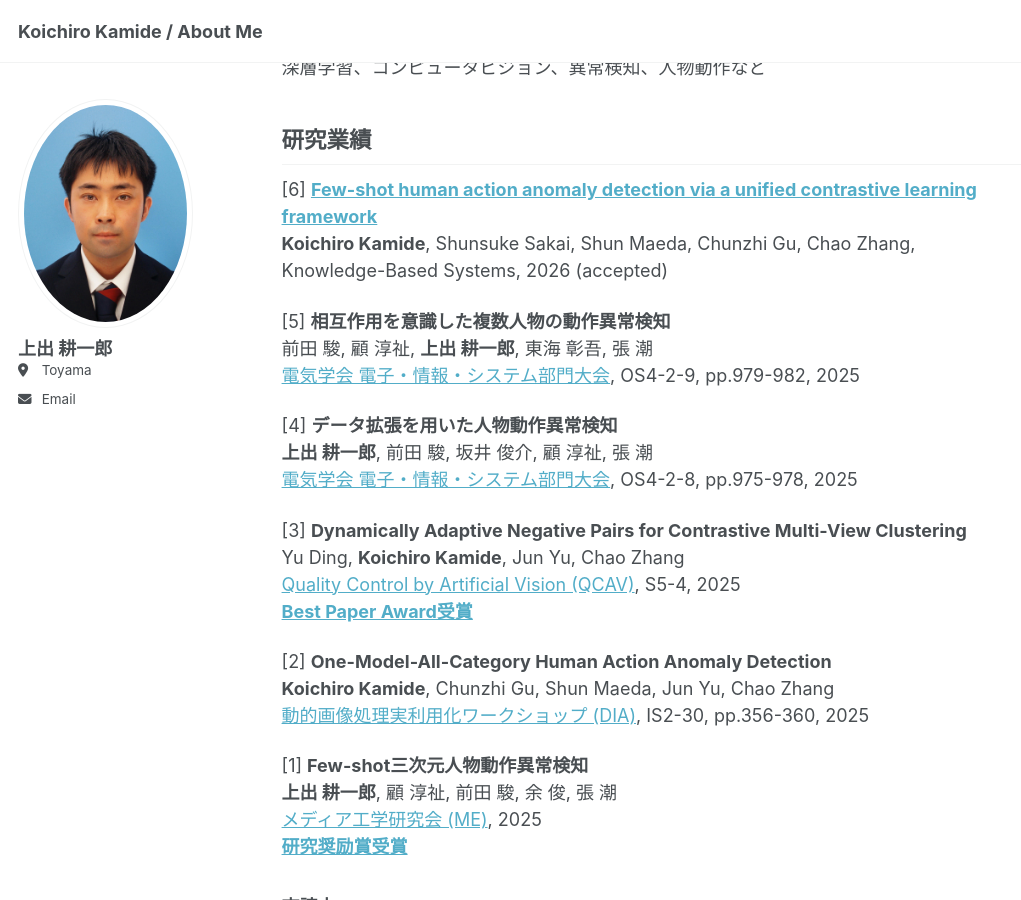
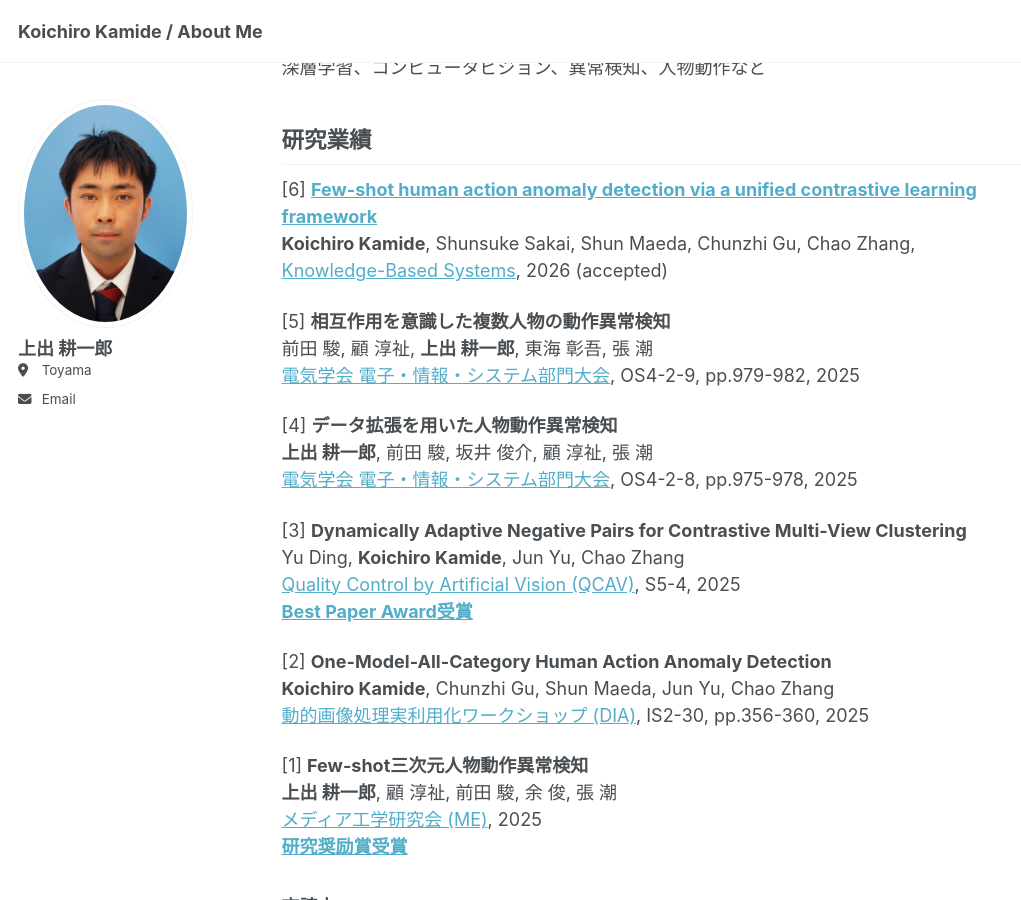
Before and after one commit to koichiro-kamide/koichiro-kamide.github.io, a Jekyll site: the page built from _pages/about.md, in a window 1280 px wide and 900 px high, scrolled down 402 px. Shown: the whole window, without its empty margins (0-1021 px from the left). Built offline with Jekyll 4.4.1, drawn with Linux system fonts in a browser that asks for light colours; part of the change alters nothing that is shown.

Commit message:
Add link of KBS.

```diff
--- a/_pages/about.md
+++ b/_pages/about.md
@@ -41,7 +41,7 @@ redirect_from:
 ## 研究業績
 [6] [**Few-shot human action anomaly detection via a unified contrastive learning framework**](https://www.sciencedirect.com/science/article/pii/S0950705125021689)
 **Koichiro Kamide**, Shunsuke Sakai, Shun Maeda, Chunzhi Gu, Chao Zhang,
-Knowledge-Based Systems, 2026 (accepted)
+[Knowledge-Based Systems](https://www.sciencedirect.com/journal/knowledge-based-systems), 2026 (accepted)
 
 [5] **相互作用を意識した複数人物の動作異常検知**
 前田 駿, 顧 淳祉, **上出 耕一郎**, 東海 彰吾, 張 潮
```
